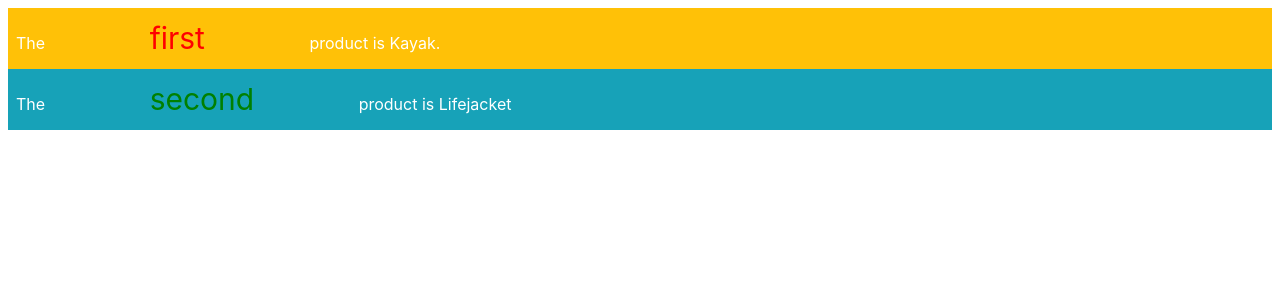
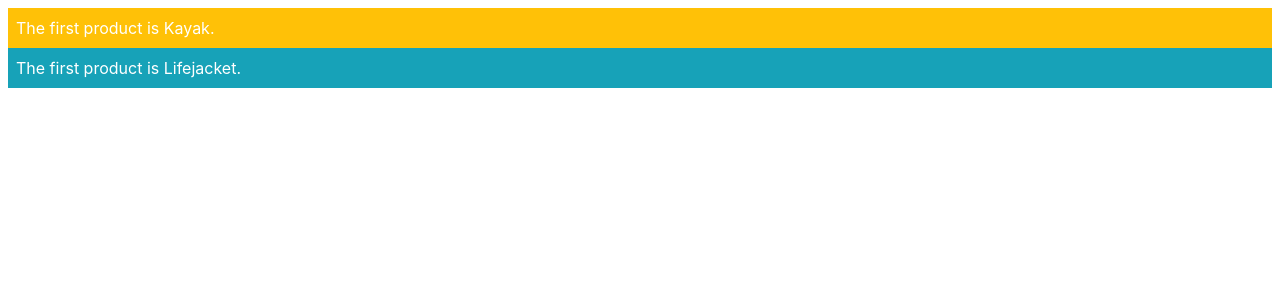
Before and after one commit to rene-copaga/example, an Angular app: page / in a window 1280 px wide. Shown: the top 300 px of the page. Built offline with nearby package versions, Linux system fonts and the light colour scheme.

Commit message:
Updating the Data in the Application

```diff
--- a/src/app/component.ts
+++ b/src/app/component.ts
@@ -1,5 +1,6 @@
-import { Component } from "@angular/core";
+import { Component, ApplicationRef } from "@angular/core";
 import { Model } from "./repository.model";
+import { Product } from "./product.model";
 
 @Component({
     selector: "app",
@@ -8,17 +9,17 @@ import { Model } from "./repository.model";
 export class ProductComponent {
     model: Model = new Model();
 
-    getClasses(key: number): string {
-        let product = this.model.getProduct(key);
+    constructor(ref: ApplicationRef) {
+        (<any>window).appRef = ref;
+        (<any>window).model = this.model;
+    }
+
+    getProductByPosition(position: number): Product {
+        return this.model.getProducts()[position];
+    }
+
+    getClassesByPosition(position: number): string {
+        let product = this.getProductByPosition(position);
         return "p-2 " + (product.price < 50 ? "bg-info" : "bg-warning");
     }
-
-    getStyles(key: number) {
-        let product = this.model.getProduct(key);
-        return {
-            fontSize: "30px",
-            "margin.px": 100,
-            color: product.price > 50 ? "red" : "green"
-        };
-    }
 }
--- a/src/app/template.html
+++ b/src/app/template.html
@@ -1,10 +1,8 @@
 <div class="text-white m-2">
-    <div class="p-2 bg-warning">
-        The <span [ngStyle]="getStyles(1)">first</span>
-        product is {{model.getProduct(1).name}}.
+    <div [ngClass]="getClassesByPosition(0)">
+        The first product is {{getProductByPosition(0).name}}.
     </div>
-    <div class="p-2 bg-info">
-        The <span [ngStyle]="getStyles(2)">second</span>
-        product is {{model.getProduct(2).name}}
+    <div [ngClass]="getClassesByPosition(1)">
+        The first product is {{getProductByPosition(1).name}}.
     </div>
 </div>
```
